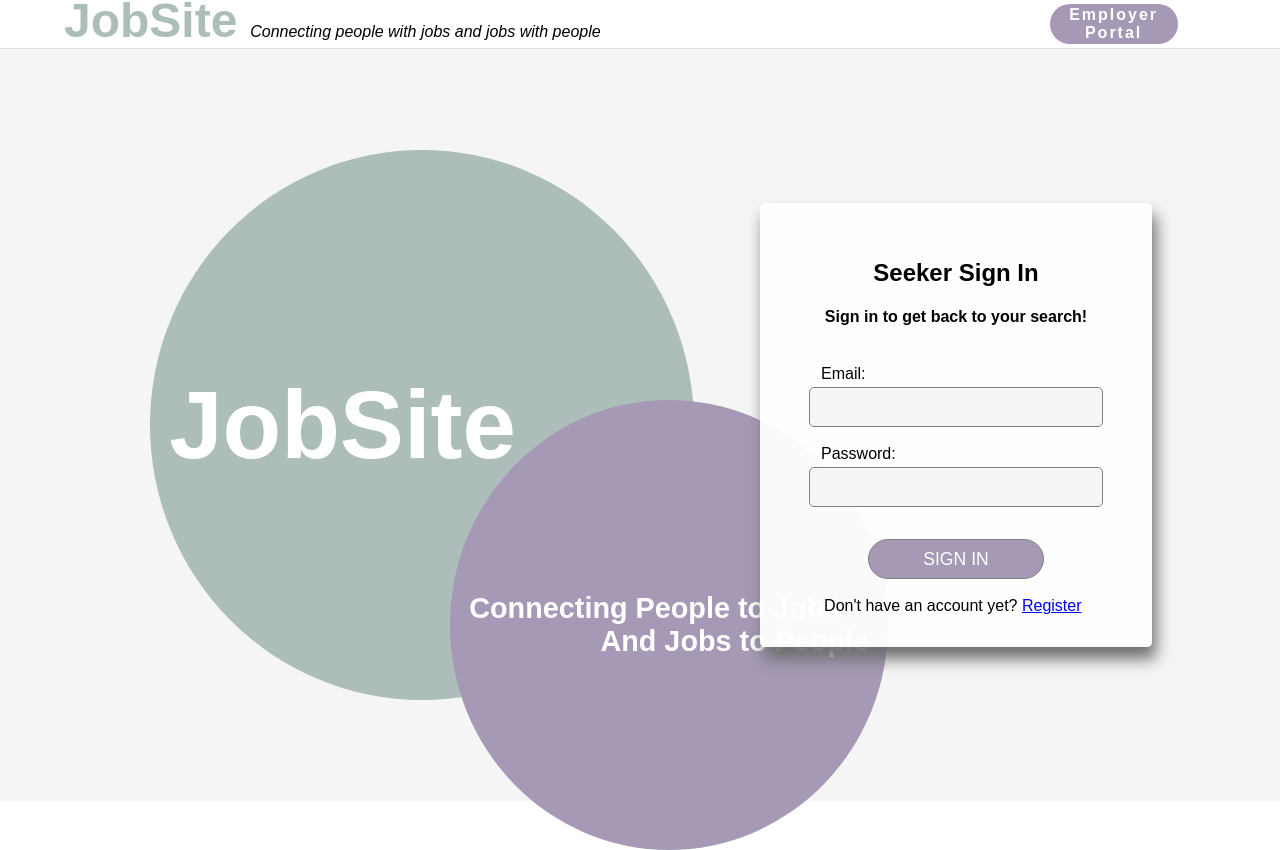
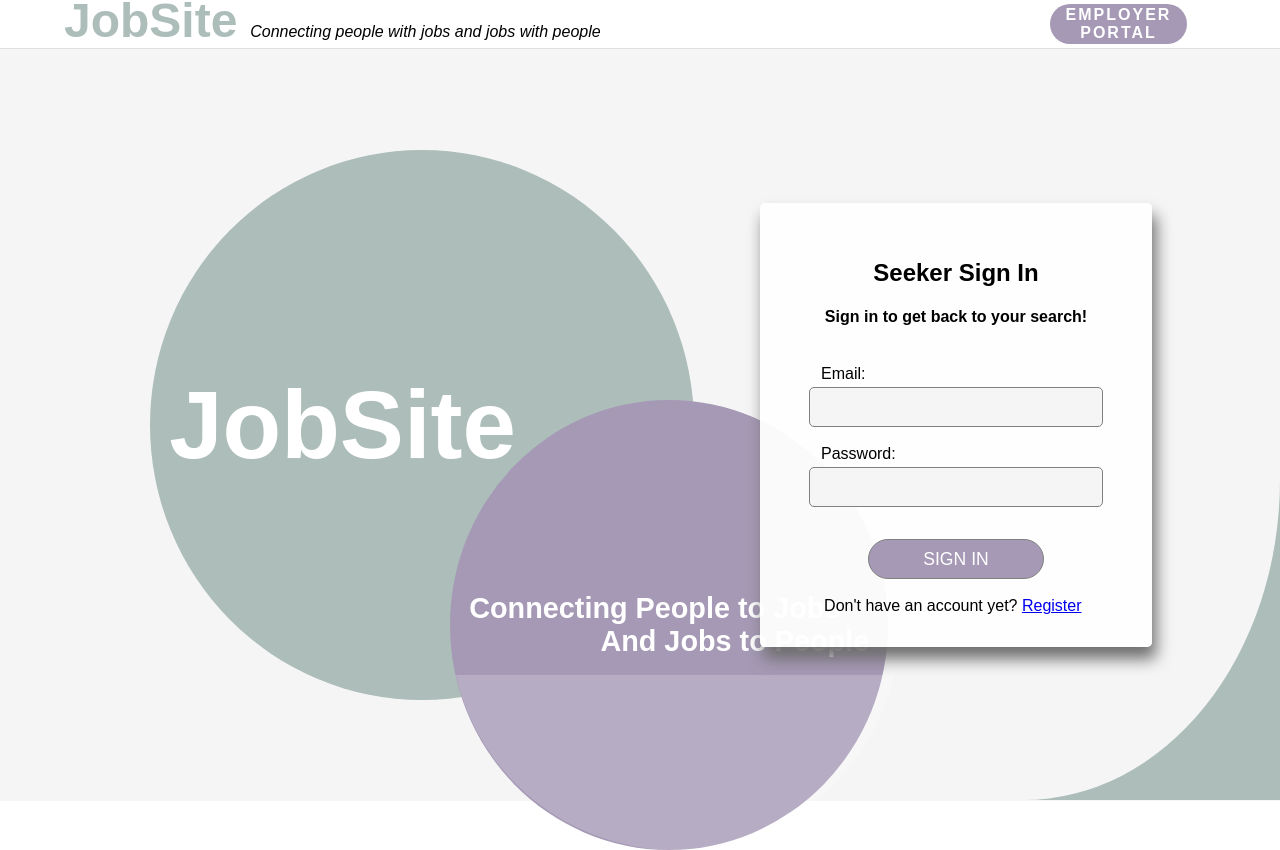
Before and after one commit to JacobWPeterson/JobSite, a React app: page /#/ in a window 1280 px wide. Built offline with nearby package versions, Linux system fonts and the light colour scheme; the HTML template or start-up script is replaced by a standard one.

Commit message:
Additional front page styling, including adding corner decoration

```diff
--- a/client/src/components/App.jsx
+++ b/client/src/components/App.jsx
@@ -3,7 +3,6 @@ import {
   HashRouter,
   Switch,
   Route,
-  // Link,
 } from 'react-router-dom';
 
 import NavBar from './NavBar.jsx';
--- a/client/src/components/FrontPage.jsx
+++ b/client/src/components/FrontPage.jsx
@@ -11,7 +11,6 @@ const FlexDiv = styled.div`
   justify-content: center;
   flex-wrap: wrap;
   overflow-x: hidden;
-  color: ${schema.text};
   background: whitesmoke;
 
   @media (min-width: 768px) {
@@ -55,6 +54,48 @@ const SmallCircle = styled.div`
   font-size: 1.8rem;
   font-weight: bold;
   text-align-last: right;
+`;
+
+const CircleHolder = styled.div`
+  position: absolute;
+  left: 445px;
+  top: 675px;
+  margin: 0;
+  width: 459px;
+  height: 175px;
+  overflow: hidden;
+  display: flex;
+  align-items: flex-end;
+  justify-content: center;
+`;
+
+const ThirdCircle = styled.div`
+  position: relative;
+  background: #ffffff30;
+  margin: 0;
+  width: 450px;
+  height: 450px;
+  border-radius: 50%;
+`;
+
+const Corner = styled.div`
+    width: 20vw;
+    height: 40vh;
+    overflow: hidden;
+    position: absolute;
+    top: 60vh;
+    right: 0;
+
+  &:before {
+    content: "";
+    display: block;
+    width: 200%;
+    height: 200%;
+    position: absolute;
+    border-radius: 50%;
+    bottom: 0;
+    right: 0;
+    box-shadow: 20vh 10vw 0 0 ${schema.primary};
 `;
 
 const Form = styled.form`
@@ -236,13 +277,17 @@ const FrontPage = ({
   return (
     <FlexDiv>
       <ToggleButtonDiv>
-        <Toggle onClick={handleUserToggle}>{`${user === 'Seeker' ? 'Employer' : 'Seeker'} Portal`}</Toggle>
+        <Toggle onClick={handleUserToggle}>{`${user === 'Seeker' ? 'EMPLOYER' : 'SEEKER'} PORTAL`}</Toggle>
       </ToggleButtonDiv>
       <Circle>{`${schema.title}`}</Circle>
       <SmallCircle>
         Connecting People to Jobs
         And Jobs to People
       </SmallCircle>
+      <CircleHolder>
+        <ThirdCircle />
+      </CircleHolder>
+      <Corner />
       <Form>
         <h2>{`${user} Sign In`}</h2>
         {
--- a/client/src/components/NavBar.jsx
+++ b/client/src/components/NavBar.jsx
@@ -30,7 +30,6 @@ const Logo = styled.h1`
 
 const Slogan = styled.p`
   display: none;
-  color: ${schema.text};
   @media (min-width: 900px) {
     display: inline;
     font-size: 1rem;
--- a/client/src/components/constants.jsx
+++ b/client/src/components/constants.jsx
@@ -3,7 +3,6 @@ import styled, { createGlobalStyle } from 'styled-components';
 const primary = '#ACBDBA';
 const secondary = '#A599B5';
 const tertiary = '#CDDDDD';
-const text = '#051014';
 
 const title = 'JobSite';
 const slogan = 'Connecting people with jobs and jobs with people';
@@ -15,6 +14,7 @@ const GlobalStyle = createGlobalStyle`
     font-family: 'Ubuntu', sans-serif;
     ::-webkit-scrollbar { display: none }
     margin-left: 0px;
+    color: '#051014';
   }
 `;
 
```
